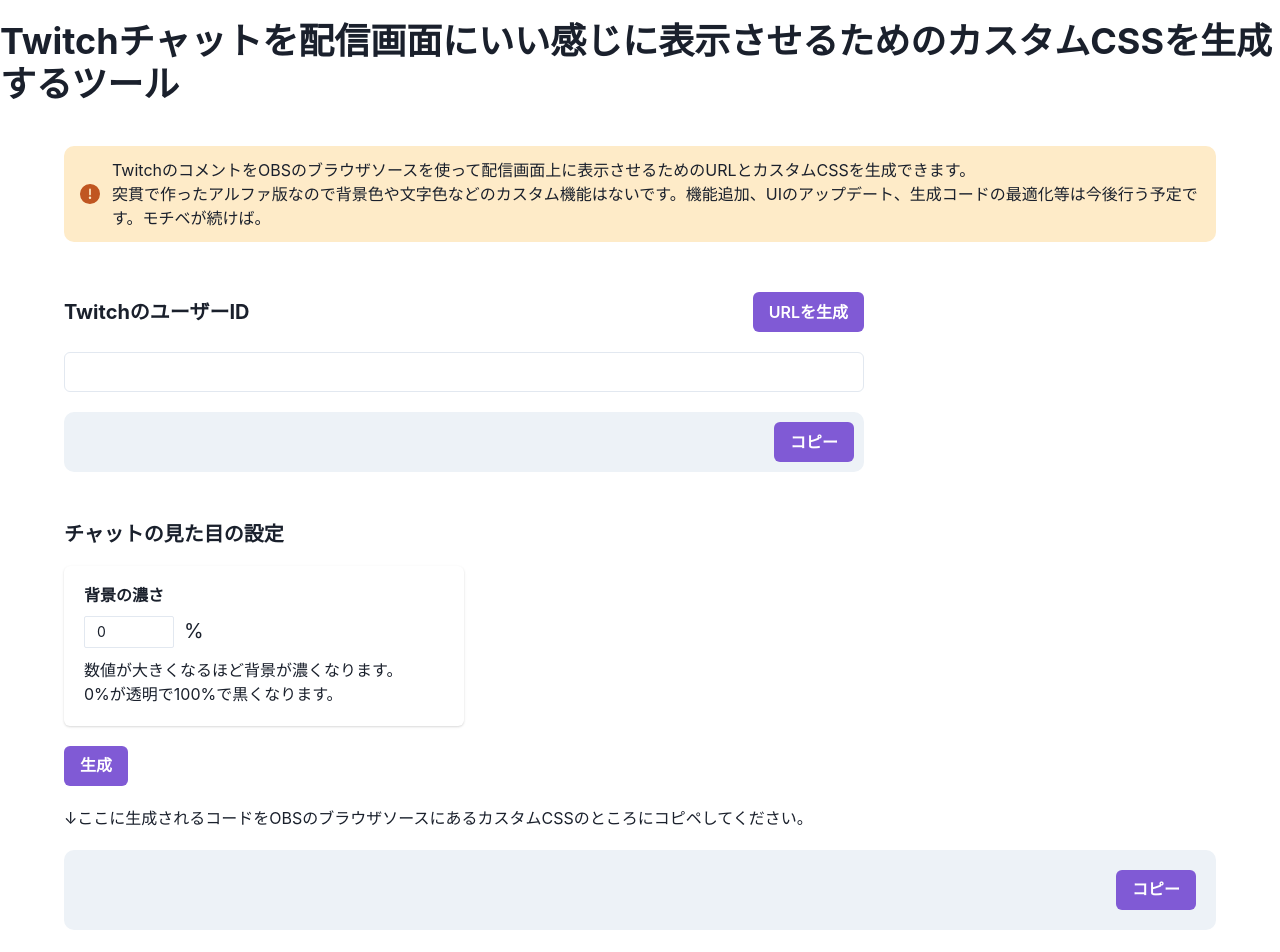
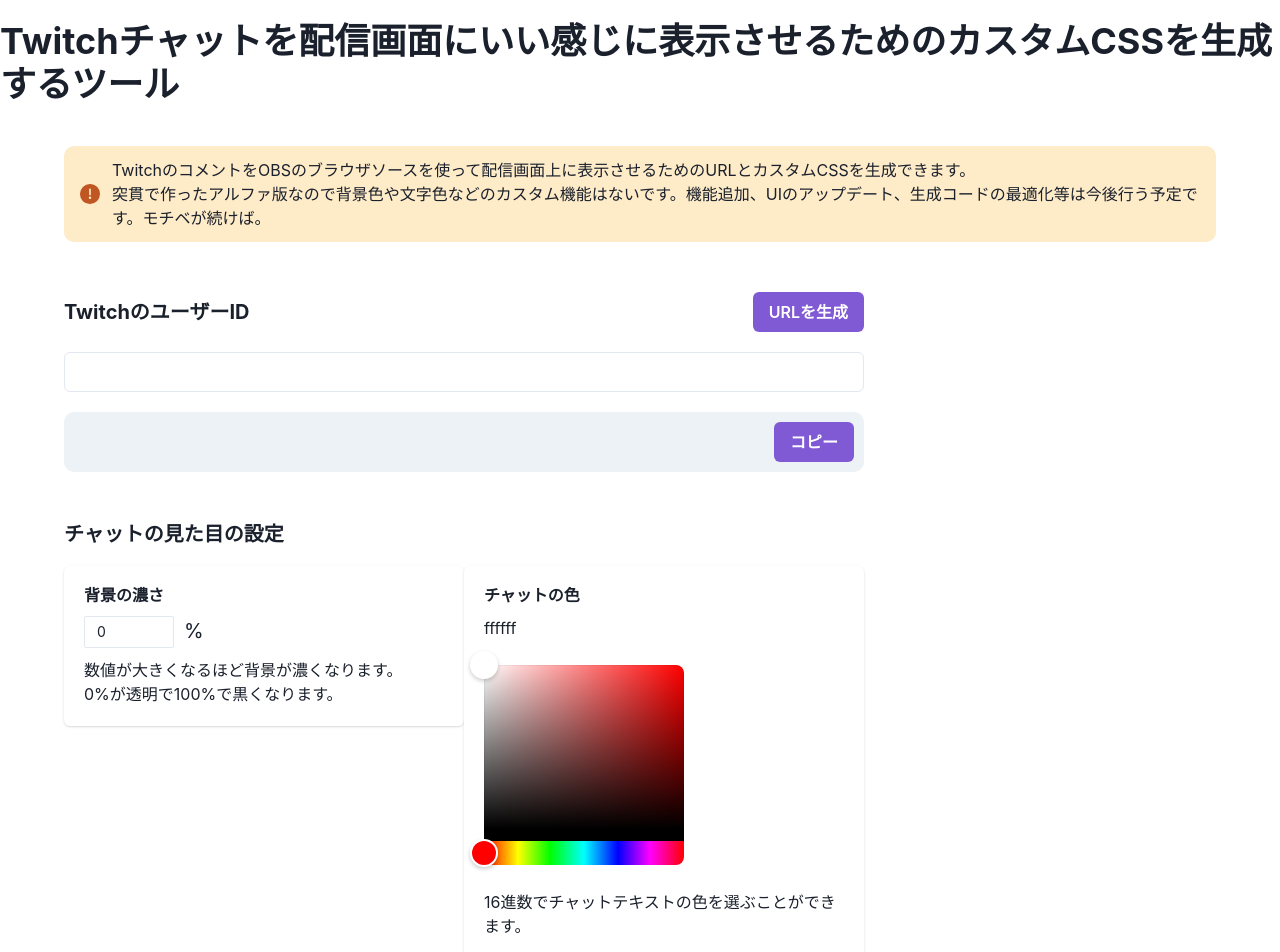
Before and after one commit to Azu0925/twitch-chat-overlay-for-obs, a React (Vite) app: page / in a window 1280 px wide. Shown: the top 952 px of the page. Built offline with nearby package versions, Linux system fonts and the light colour scheme.

Commit message:
feat: フォントカラーを設定できるようにした

```diff
--- a/package.json
+++ b/package.json
@@ -1,7 +1,7 @@
 {
   "name": "twitch-chat-overlay-for-obs",
   "private": true,
-  "version": "0.2.1",
+  "version": "0.3.1",
   "type": "module",
   "scripts": {
     "dev": "vite",
@@ -21,6 +21,7 @@
     "gh-pages": "^6.1.1",
     "prettier": "^3.3.3",
     "react": "^18.3.1",
+    "react-colorful": "^5.6.1",
     "react-dom": "^18.3.1"
   },
   "devDependencies": {
--- a/src/components/GenerateCustomStyleCode.tsx
+++ b/src/components/GenerateCustomStyleCode.tsx
@@ -9,58 +9,32 @@
   GridItem,
   Heading,
   Text,
-  NumberInput,
-  NumberInputField,
-  Card,
-  CardBody,
 } from "@chakra-ui/react"
+import { BackgroundDensity } from "./parameters/BackgroundDensity.tsx"
+import { SelectFontColor } from "./parameters/SelectFontColor.tsx"
 
 export const GenerateCustomStyleCode = () => {
   const { onCopy, value, generateStyle, hasCopied } = useCustomStyle()
   const [opacity, setOpacity] = useState(0)
+  const [color, setColor] = useState("#ffffff")
 
   return (
     <Box marginBottom={"50px"}>
       <Heading as={"h3"} size={"md"} marginBottom={"20px"}>
         チャットの見た目の設定
       </Heading>
-      <Grid marginBottom={"20px"}>
-        <GridItem width={"400px"}>
-          <Card>
-            <CardBody>
-              <Heading as={"h4"} size={"sm"} marginBottom={"10px"}>
-                背景の濃さ
-              </Heading>
-              <Flex>
-                <NumberInput
-                  size={"sm"}
-                  marginBottom={"10px"}
-                  width={"90px"}
-                  min={0}
-                  max={100}
-                  marginRight={"10px"}
-                  defaultValue={0}
-                >
-                  <NumberInputField
-                    value={opacity}
-                    onChange={(e) => setOpacity(Number(e.target.value))}
-                  />
-                </NumberInput>
-                <Text fontSize={"xl"}>%</Text>
-              </Flex>
-              <Text>
-                数値が大きくなるほど背景が濃くなります。
-                <br />
-                0%が透明で100%で黒くなります。
-              </Text>
-            </CardBody>
-          </Card>
+      <Grid marginBottom={"20px"} templateColumns={"repeat(4, 1fr)"}>
+        <GridItem>
+          <BackgroundDensity opacity={opacity} setOpacity={setOpacity} />
+        </GridItem>
+        <GridItem>
+          <SelectFontColor color={color} setColor={setColor} />
         </GridItem>
       </Grid>
       <Box marginBottom={"20px"}>
         <Button
           onClick={() => {
-            generateStyle(opacity)
+            generateStyle(opacity, color)
           }}
           colorScheme={"purple"}
         >
--- /dev/null
+++ b/src/components/parameters/BackgroundDensity.tsx
@@ -0,0 +1,52 @@
+import {
+  Card,
+  CardBody,
+  Flex,
+  Text,
+  GridItem,
+  Heading,
+  NumberInput,
+  NumberInputField,
+} from "@chakra-ui/react"
+import React from "react"
+
+export const BackgroundDensity = (props: {
+  opacity: number
+  setOpacity: React.Dispatch<React.SetStateAction<number>>
+}) => {
+  const { opacity, setOpacity } = props
+
+  return (
+    <GridItem width={"400px"}>
+      <Card>
+        <CardBody>
+          <Heading as={"h4"} size={"sm"} marginBottom={"10px"}>
+            背景の濃さ
+          </Heading>
+          <Flex>
+            <NumberInput
+              size={"sm"}
+              marginBottom={"10px"}
+              width={"90px"}
+              min={0}
+              max={100}
+              marginRight={"10px"}
+              defaultValue={0}
+            >
+              <NumberInputField
+                value={opacity}
+                onChange={(e) => setOpacity(Number(e.target.value))}
+              />
+            </NumberInput>
+            <Text fontSize={"xl"}>%</Text>
+          </Flex>
+          <Text>
+            数値が大きくなるほど背景が濃くなります。
+            <br />
+            0%が透明で100%で黒くなります。
+          </Text>
+        </CardBody>
+      </Card>
+    </GridItem>
+  )
+}
--- /dev/null
+++ b/src/components/parameters/SelectFontColor.tsx
@@ -0,0 +1,44 @@
+import {
+  Box,
+  Card,
+  CardBody,
+  Flex,
+  GridItem,
+  Heading,
+  Text,
+} from "@chakra-ui/react"
+import React from "react"
+import { HexColorInput, HexColorPicker } from "react-colorful"
+
+export const SelectFontColor = (props: {
+  color: string
+  setColor: React.Dispatch<React.SetStateAction<string>>
+}) => {
+  const { color, setColor } = props
+  return (
+    <GridItem width={"400px"}>
+      <Card>
+        <CardBody>
+          <Heading as={"h4"} size={"sm"} marginBottom={"10px"}>
+            チャットの色
+          </Heading>
+          <Box marginBottom={"25px"}>
+            <Flex>
+              <HexColorInput color={color} onChange={setColor} />
+              <Box
+                background={color}
+                width={"1.5em"}
+                height={"1.5em"}
+                borderRadius={"5px"}
+              ></Box>
+            </Flex>
+          </Box>
+          <Box marginBottom={"25px"}>
+            <HexColorPicker color={color} onChange={setColor} />
+          </Box>
+          <Text>16進数でチャットテキストの色を選ぶことができます。</Text>
+        </CardBody>
+      </Card>
+    </GridItem>
+  )
+}
--- /dev/null
+++ b/src/consts.ts
@@ -0,0 +1 @@
+export const appVersion = "0.3.1"
--- a/src/hooks/customStyle.ts
+++ b/src/hooks/customStyle.ts
@@ -1,17 +1,20 @@
 import { useClipboard } from "@chakra-ui/react"
+import { appVersion } from "../consts.ts"
 
-export const useCustomStyle = () => {
-  const baseStyle = `
+const baseStyle = `
 .tw-root--theme-dark .chat-room {
   background-color: rgba(0, 0, 0, 0);
 }
+
 .tw-root--theme-light .chat-room {
   background-color: rgba(0, 0, 0, 0);
 }
+
 .stream-chat-header {
   visibility: hidden !important;
   height: 0;
 }
+
 .text-fragment {
   color: white !important;
 }
@@ -21,18 +24,29 @@
 }
   `
 
+const version = `
+/* v${appVersion} */
+`
+
+export const useCustomStyle = () => {
   const { onCopy, value, setValue, hasCopied } = useClipboard("")
-  const generateStyle = (opacity: number) =>
-    setValue(`${baseStyle}${generateBackgroundColorStyle(opacity)}`)
+  const generateStyle = (opacity: number, fontColor: string) =>
+    setValue(
+      `${baseStyle}${generateBackgroundColorStyle(opacity, fontColor)}${version}`,
+    )
 
   return { onCopy, value, generateStyle, hasCopied }
 }
 
-function generateBackgroundColorStyle(opacity: number) {
+function generateBackgroundColorStyle(opacity: number, fontColor: string) {
   const decimal = opacity / 100
   return `
 body {
   background-color: rgba(0, 0, 0, ${decimal}) !important;
 }
+
+.text-fragment {
+  color: ${fontColor} !important;
+}
   `
 }
```
Also changed, not shown: 2 other files (tests, documents, lock files or other folders).
